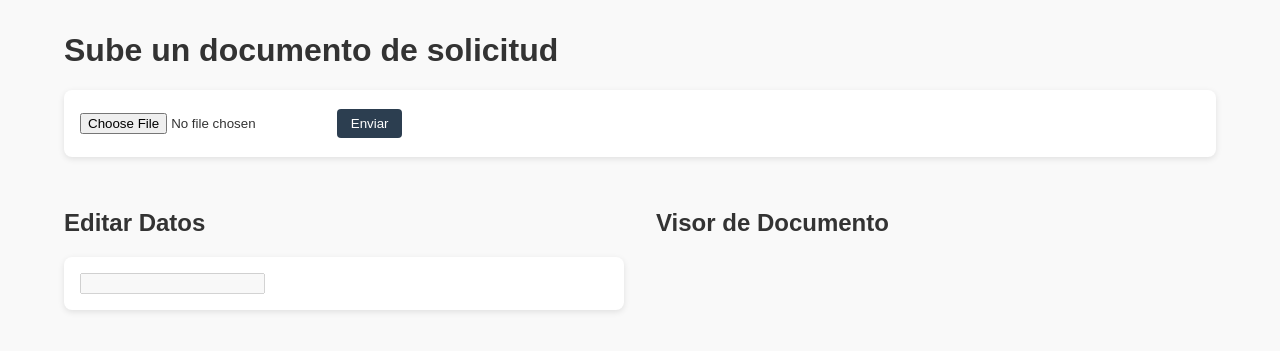
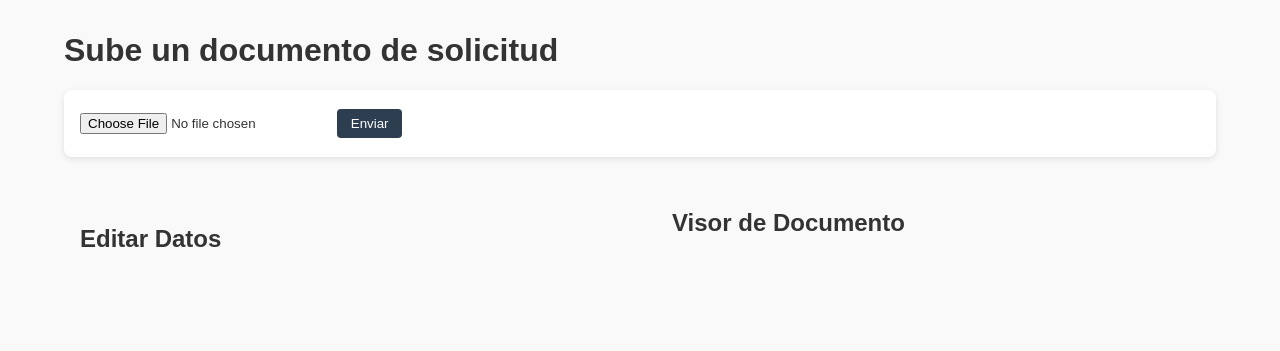
Before and after one commit to PavelBT/TFM, a Flask app: page / in a window 1280 px wide. Shown: the part 34-385 px from the top of the page. Run offline with Flask 3, Linux system fonts and the light colour scheme; parts of the project's set-up code (start-up, migrations or seed data) failed here and were passed over; some libraries are stand-ins or nearby versions.

Commit message:
Reset result on new file and hide empty form

```diff
--- a/web/static/main.css
+++ b/web/static/main.css
@@ -89,7 +89,11 @@ button {
 .subsection { margin-left: 1em; }
 
 .result-container { display: flex; gap: 2em; }
-.form-section { position: relative; }
+.form-section {
+    position: relative;
+    padding: 1em;
+    border-radius: 8px;
+}
 .form-section.loading { background: rgba(0,0,0,0.05); }
 
 @media (max-width: 768px) {
--- a/web/static/main.js
+++ b/web/static/main.js
@@ -29,6 +29,15 @@ function renderFields(data, prefix = '') {
     return html;
 }
 
+function resetResult() {
+    document.getElementById('preview-area').innerHTML = '';
+    document.getElementById('form-area').innerHTML = '';
+    const controls = document.getElementById('zoom-pan-controls');
+    if (controls) controls.style.display = 'none';
+    document.getElementById('save-btn').style.display = 'none';
+    document.getElementById('edit-form').style.display = 'none';
+}
+
 function showPreview(file) {
     const previewArea = document.getElementById('preview-area');
     previewArea.innerHTML = '';
@@ -52,9 +61,16 @@ function showPreview(file) {
 function setupUploadForm() {
     const uploadForm = document.getElementById('upload-form');
     if (!uploadForm) return;
+    const fileInput = uploadForm.querySelector('input[name="document"]');
+    fileInput.addEventListener('change', () => {
+        if (!fileInput.files.length) return;
+        const file = fileInput.files[0];
+        resetResult();
+        document.getElementById('result-container').style.display = 'flex';
+        showPreview(file);
+    });
     uploadForm.addEventListener('submit', async function (e) {
         e.preventDefault();
-        const fileInput = uploadForm.querySelector('input[name="document"]');
         if (!fileInput.files.length) return;
         const file = fileInput.files[0];
 
@@ -79,6 +95,7 @@ function setupUploadForm() {
             const data = await res.json();
             window.formType = data.form_type;
             document.getElementById('form-area').innerHTML = renderFields(data.fields);
+            document.getElementById('edit-form').style.display = 'block';
             document.getElementById('spinner').style.display = 'none';
             document.getElementById('save-btn').style.display = 'block';
             document.querySelector('.form-section').classList.remove('loading');
--- a/web/templates/index.html
+++ b/web/templates/index.html
@@ -10,7 +10,7 @@
             <div class="form-section">
                 <div id="spinner"></div>
                 <h2>Editar Datos</h2>
-                <form id="edit-form">
+                <form id="edit-form" {% if not fields %}style="display:none;"{% endif %}>
                 <div id="form-area">
                 {% if fields %}
                     {% macro render_form(data, prefix='') %}
@@ -33,8 +33,6 @@
                     </div>
                     {% endmacro %}
                     {{ render_form(fields) }}
-                {% else %}
-                    <input id="placeholder-field" type="text" disabled>
                 {% endif %}
                 </div>
                 <button type="button" id="save-btn" {% if not fields %}style="display:none;"{% endif %}>Guardar</button>
```
